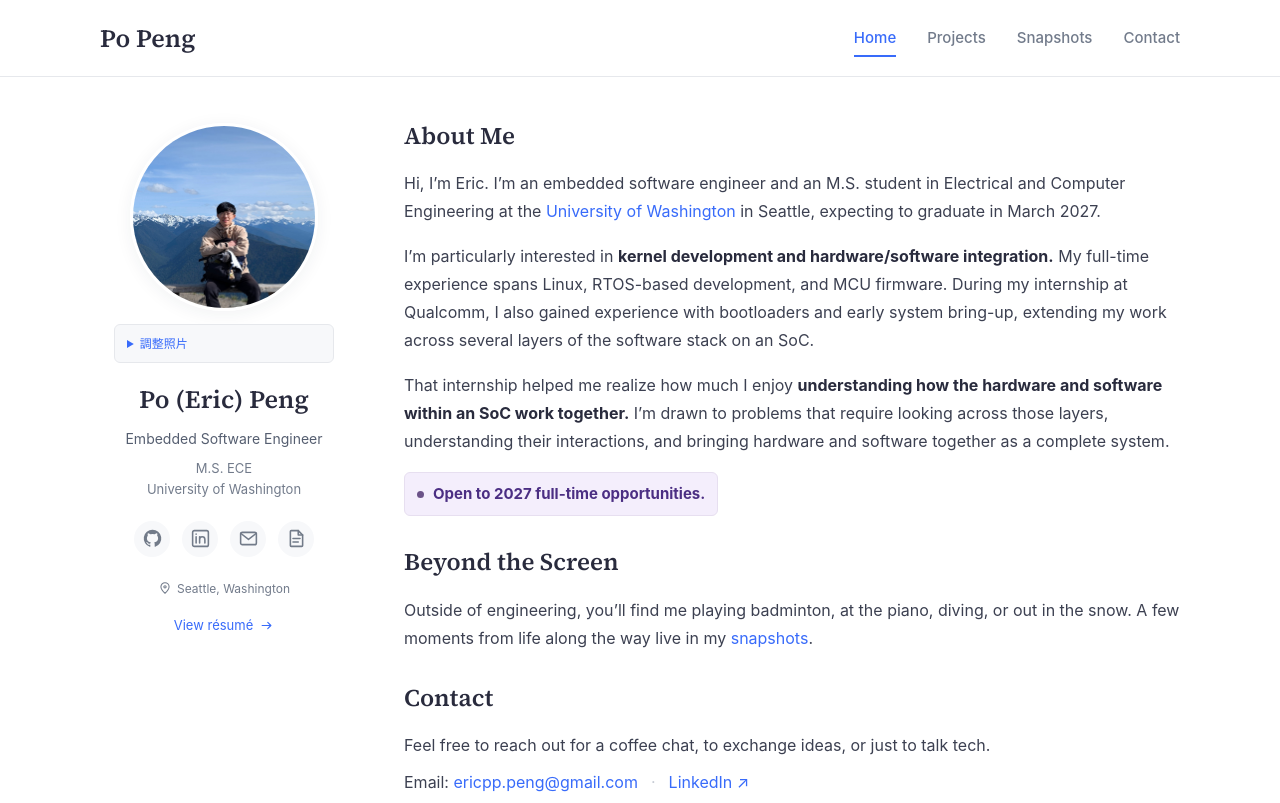
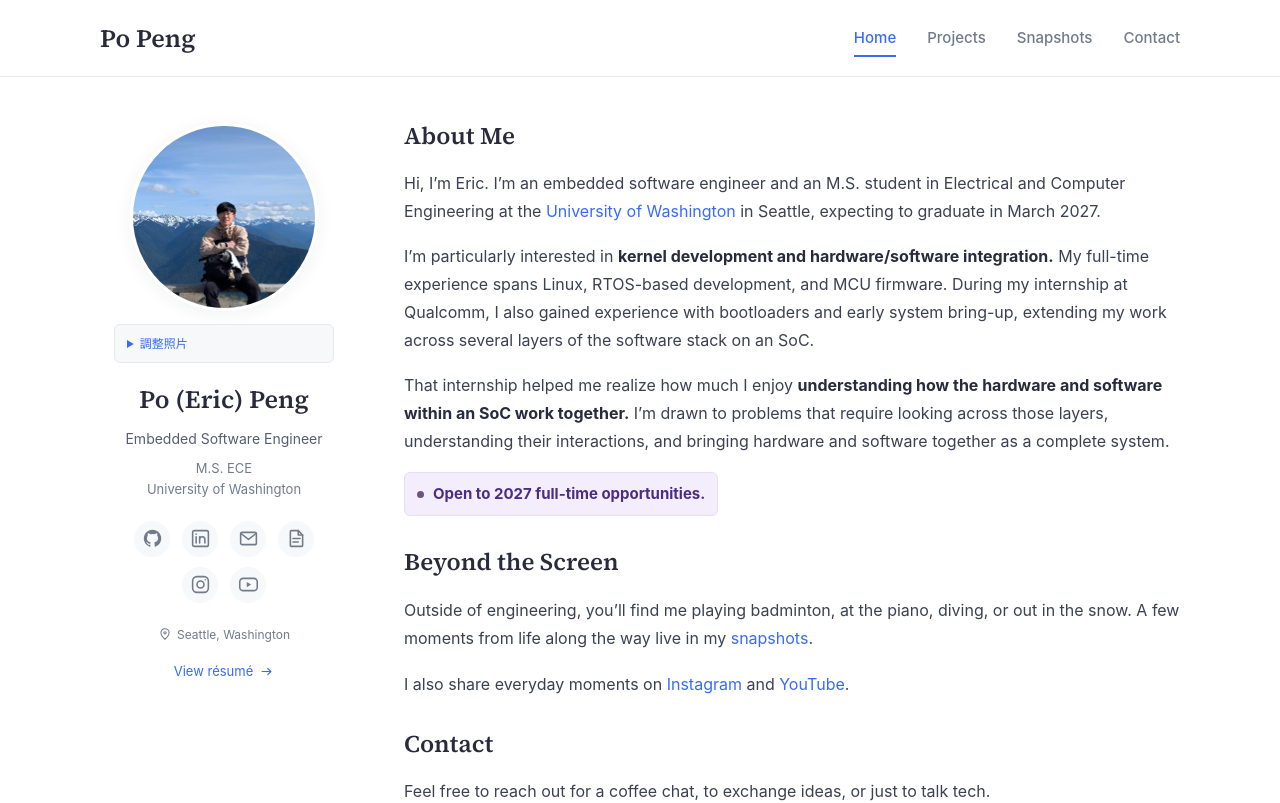
Before and after one commit to ericpp-peng/ericpp-peng.github.io, a Next.js app: page / in a window 1280 px wide. Shown: the top 803 px of the page. Built offline with nearby package versions, Linux system fonts and the light colour scheme.

Commit message:
Add Instagram and YouTube life updates links

```diff
--- a/src/components/Icon.tsx
+++ b/src/components/Icon.tsx
@@ -1,12 +1,32 @@
 import type { SVGProps } from "react";
 
 export type IconName =
-  "github" | "linkedin" | "mail" | "resume" | "pin" | "arrow";
+  | "github"
+  | "linkedin"
+  | "mail"
+  | "resume"
+  | "pin"
+  | "arrow"
+  | "instagram"
+  | "youtube";
 export function Icon({
   name,
   ...props
 }: SVGProps<SVGSVGElement> & { name: IconName }) {
   const paths: Record<IconName, React.ReactNode> = {
+    instagram: (
+      <>
+        <rect x="3" y="3" width="18" height="18" rx="5" />
+        <circle cx="12" cy="12" r="4" />
+        <circle cx="17.5" cy="6.5" r="0.8" fill="currentColor" stroke="none" />
+      </>
+    ),
+    youtube: (
+      <>
+        <rect x="2" y="5" width="20" height="14" rx="4" />
+        <path d="m10 9 5 3-5 3Z" fill="currentColor" stroke="none" />
+      </>
+    ),
     github: (
       <path
         fill="currentColor"
--- a/src/components/Layout.tsx
+++ b/src/components/Layout.tsx
@@ -17,6 +17,10 @@ const social: { label: string; href: string; icon: IconName }[] = [
   { label: "LinkedIn", href: profile.linkedin, icon: "linkedin" },
   { label: "Email", href: `mailto:${profile.email}`, icon: "mail" },
   { label: "Resume", href: profile.resume, icon: "resume" },
+];
+const personalSocial: { label: string; href: string; icon: IconName }[] = [
+  { label: "Instagram", href: profile.instagram, icon: "instagram" },
+  { label: "YouTube", href: profile.youtube, icon: "youtube" },
 ];
 
 export default function Layout({
@@ -107,6 +111,25 @@ export default function Layout({
               </a>
             ))}
           </div>
+          <div
+            className="socials personal-socials"
+            role="group"
+            aria-label="Life updates"
+          >
+            {personalSocial.map((item) => (
+              <a
+                key={item.label}
+                className="social-link"
+                href={item.href}
+                aria-label={item.label}
+                title={item.label}
+                target="_blank"
+                rel="noopener noreferrer"
+              >
+                <Icon name={item.icon} />
+              </a>
+            ))}
+          </div>
           <p className="profile-location">
             <Icon name="pin" width={14} height={14} />
             {profile.location}
--- a/src/data/profile.ts
+++ b/src/data/profile.ts
@@ -40,6 +40,8 @@ export const profile = {
   email: "ericpp.peng@gmail.com",
   github: "https://github.com/ericpp-peng",
   linkedin: "https://www.linkedin.com/in/po-peng/",
+  instagram: "https://www.instagram.com/itsericpeng/",
+  youtube: "https://www.youtube.com/@ItsEricPeng",
   resume: assetPath("/resume/Po-Eric-Peng-Resume.pdf"),
   description:
     "Po (Eric) Peng, embedded software engineer and M.S. ECE student at the University of Washington. Kernel development, embedded systems, and hardware/software integration.",
--- a/src/pages/index.tsx
+++ b/src/pages/index.tsx
@@ -55,6 +55,17 @@ export default function Home() {
           Outside of engineering, you’ll find me playing badminton, at the
           piano, diving, or out in the snow. A few moments from life along the
           way live in my <Link href="/snapshots/">snapshots</Link>.
+        </p>
+        <p>
+          I also share everyday moments on{" "}
+          <a href={profile.instagram} target="_blank" rel="noopener noreferrer">
+            Instagram
+          </a>{" "}
+          and{" "}
+          <a href={profile.youtube} target="_blank" rel="noopener noreferrer">
+            YouTube
+          </a>
+          .
         </p>
       </section>
       <section
--- a/src/styles.css
+++ b/src/styles.css
@@ -239,6 +239,9 @@ nav {
   display: flex;
   justify-content: center;
   gap: 12px;
+}
+.personal-socials {
+  margin-top: 10px;
 }
 .social-link {
   display: flex;
```
